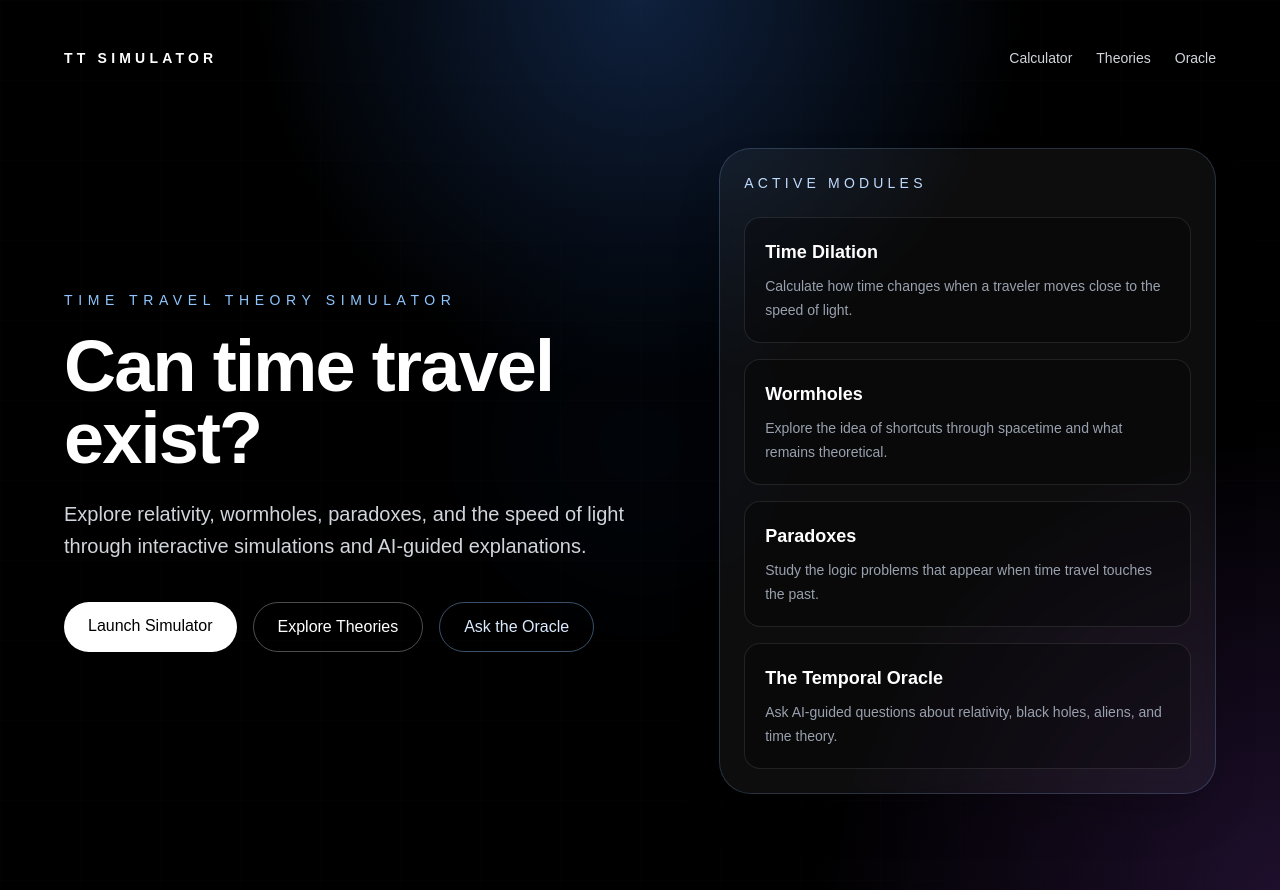
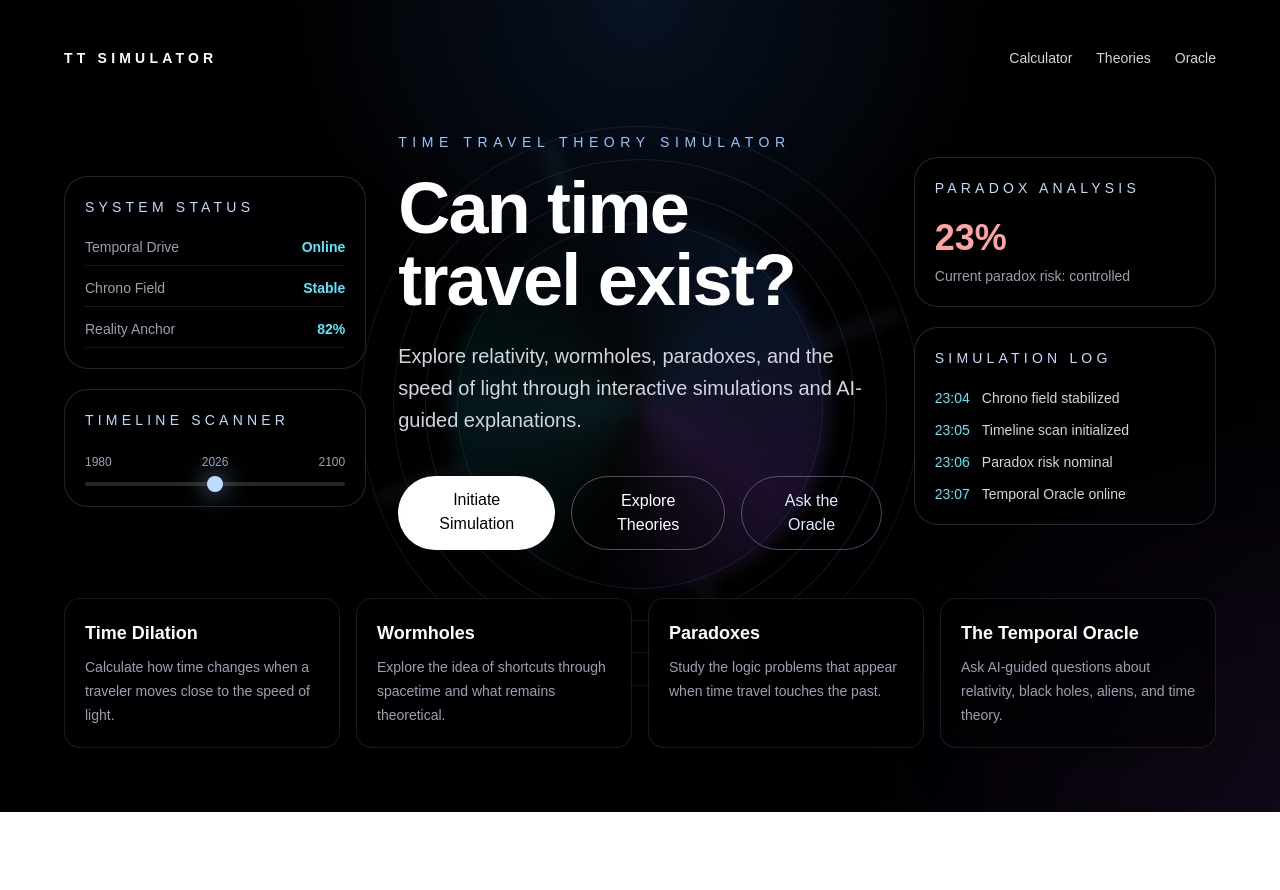
Before and after one commit to anastacia124/time-travel-theory-simulator, a Next.js app: page / in a window 1280 px wide. After the commit the page ends 812 px from the top, so only its background shows below. Built offline with nearby package versions, Linux system fonts and the light colour scheme.

Commit message:
Add futuristic HUD homepage panels

```diff
--- a/app/calculator/page.tsx
+++ b/app/calculator/page.tsx
@@ -2,13 +2,15 @@ import TimeDilationCalculator from "@/components/TimeDilationCalculator";
 
 export default function CalculatorPage() {
   return (
-    <main className="min-h-screen bg-black px-6 py-12 text-white">
-      <section className="mx-auto max-w-5xl">
+    <main className="min-h-screen overflow-hidden bg-black px-6 py-12 text-white">
+      <section className="relative mx-auto max-w-6xl">
+        <div className="absolute inset-0 -z-10 bg-[radial-gradient(circle_at_top_left,_rgba(59,130,246,0.22),_transparent_35%),radial-gradient(circle_at_bottom_right,_rgba(168,85,247,0.16),_transparent_30%)]" />
+
         <a href="/" className="text-sm text-blue-300 hover:text-blue-200">
           ← Back to Home
         </a>
 
-        <div className="mt-12">
+        <div className="mt-12 rounded-[2rem] border border-white/10 bg-white/5 p-8 shadow-2xl backdrop-blur">
           <p className="mb-4 text-sm uppercase tracking-[0.4em] text-blue-300">
             Simulation Module
           </p>
@@ -17,7 +19,7 @@ export default function CalculatorPage() {
             Time Dilation Calculator
           </h1>
 
-          <p className="mt-6 max-w-2xl text-lg text-gray-300">
+          <p className="mt-6 max-w-3xl text-lg leading-8 text-gray-300">
             Enter a speed close to the speed of light and see how time changes
             for a traveler compared to an observer on Earth.
           </p>
--- a/app/page.tsx
+++ b/app/page.tsx
@@ -25,6 +25,19 @@ const features = [
   },
 ];
 
+const systemStatus = [
+  ["Temporal Drive", "Online"],
+  ["Chrono Field", "Stable"],
+  ["Reality Anchor", "82%"],
+];
+
+const simulationLog = [
+  "Chrono field stabilized",
+  "Timeline scan initialized",
+  "Paradox risk nominal",
+  "Temporal Oracle online",
+];
+
 export default function Home() {
   return (
     <main className="min-h-screen overflow-hidden bg-black text-white">
@@ -34,17 +47,35 @@ export default function Home() {
         <div className="absolute inset-0 bg-[linear-gradient(rgba(255,255,255,0.04)_1px,transparent_1px),linear-gradient(90deg,rgba(255,255,255,0.04)_1px,transparent_1px)] bg-[size:80px_80px] opacity-20" />
 
         <motion.div
-          className="absolute left-1/2 top-1/2 h-80 w-80 -translate-x-1/2 -translate-y-1/2 rounded-full bg-blue-500/10 blur-3xl"
+          className="pointer-events-none absolute left-1/2 top-1/2 h-[560px] w-[560px] -translate-x-1/2 -translate-y-1/2 rounded-full border border-blue-300/20"
+          animate={{ rotate: 360 }}
+          transition={{ duration: 28, repeat: Infinity, ease: "linear" }}
+        >
+          <div className="absolute inset-8 rounded-full border border-purple-300/20" />
+          <div className="absolute inset-16 rounded-full border border-blue-200/20" />
+          <div className="absolute inset-24 rounded-full border border-cyan-300/20" />
+          <div className="absolute left-1/2 top-0 h-24 w-1 -translate-x-1/2 rounded-full bg-blue-300/40 blur-sm" />
+          <div className="absolute bottom-0 left-1/2 h-24 w-1 -translate-x-1/2 rounded-full bg-purple-300/40 blur-sm" />
+          <div className="absolute left-0 top-1/2 h-1 w-24 -translate-y-1/2 rounded-full bg-cyan-300/40 blur-sm" />
+          <div className="absolute right-0 top-1/2 h-1 w-24 -translate-y-1/2 rounded-full bg-blue-300/40 blur-sm" />
+        </motion.div>
+
+        <motion.div
+          className="pointer-events-none absolute left-1/2 top-1/2 h-[380px] w-[380px] -translate-x-1/2 -translate-y-1/2 rounded-full bg-[conic-gradient(from_90deg,_transparent,_rgba(59,130,246,0.25),_rgba(168,85,247,0.3),_transparent,_rgba(34,211,238,0.2),_transparent)] blur-sm"
+          animate={{ rotate: -360 }}
+          transition={{ duration: 18, repeat: Infinity, ease: "linear" }}
+        />
+
+        <motion.div
+          className="pointer-events-none absolute left-1/2 top-1/2 h-40 w-40 -translate-x-1/2 -translate-y-1/2 rounded-full bg-blue-200/30 blur-3xl"
           animate={{
-            scale: [1, 1.2, 1],
-            opacity: [0.3, 0.6, 0.3],
+            scale: [1, 1.25, 1],
+            opacity: [0.25, 0.55, 0.25],
           }}
-          transition={{
-            duration: 6,
-            repeat: Infinity,
-            ease: "easeInOut",
-          }}
+          transition={{ duration: 5, repeat: Infinity, ease: "easeInOut" }}
         />
+
+        <div className="absolute inset-0 bg-black/45" />
 
         <div className="relative z-10 mx-auto flex min-h-[calc(100vh-4rem)] max-w-6xl flex-col">
           <nav className="flex items-center justify-between py-4">
@@ -65,31 +96,77 @@ export default function Home() {
             </div>
           </nav>
 
-          <div className="grid flex-1 items-center gap-12 py-16 lg:grid-cols-[1.1fr_0.9fr]">
+          <div className="grid flex-1 items-center gap-8 py-12 lg:grid-cols-[0.75fr_1.2fr_0.75fr]">
+            <motion.aside
+              initial={{ opacity: 0, x: -24 }}
+              animate={{ opacity: 1, x: 0 }}
+              transition={{ duration: 0.8 }}
+              className="hidden space-y-5 lg:block"
+            >
+              <div className="rounded-3xl border border-blue-300/20 bg-black/45 p-5 shadow-2xl backdrop-blur">
+                <p className="text-sm uppercase tracking-[0.3em] text-blue-200">
+                  System Status
+                </p>
+
+                <div className="mt-5 space-y-3">
+                  {systemStatus.map(([label, value]) => (
+                    <div
+                      key={label}
+                      className="flex items-center justify-between border-b border-white/10 pb-2 text-sm"
+                    >
+                      <span className="text-gray-400">{label}</span>
+                      <span className="font-semibold text-cyan-300">
+                        {value}
+                      </span>
+                    </div>
+                  ))}
+                </div>
+              </div>
+
+              <div className="rounded-3xl border border-blue-300/20 bg-black/45 p-5 shadow-2xl backdrop-blur">
+                <p className="text-sm uppercase tracking-[0.3em] text-blue-200">
+                  Timeline Scanner
+                </p>
+
+                <div className="mt-6">
+                  <div className="flex justify-between text-xs text-gray-400">
+                    <span>1980</span>
+                    <span>2026</span>
+                    <span>2100</span>
+                  </div>
+
+                  <div className="relative mt-3 h-1 rounded-full bg-white/15">
+                    <div className="absolute left-1/2 top-1/2 h-4 w-4 -translate-x-1/2 -translate-y-1/2 rounded-full bg-blue-200 shadow-[0_0_24px_rgba(147,197,253,0.9)]" />
+                  </div>
+                </div>
+              </div>
+            </motion.aside>
+
             <motion.div
               initial={{ opacity: 0, y: 24 }}
               animate={{ opacity: 1, y: 0 }}
               transition={{ duration: 0.8 }}
+              className="text-center lg:text-left"
             >
               <p className="mb-5 text-sm uppercase tracking-[0.4em] text-blue-300">
                 Time Travel Theory Simulator
               </p>
 
-              <h1 className="max-w-4xl text-5xl font-bold tracking-tight md:text-7xl">
+              <h1 className="text-5xl font-bold tracking-tight md:text-7xl">
                 Can time travel exist?
               </h1>
 
-              <p className="mt-6 max-w-2xl text-lg leading-8 text-gray-300 md:text-xl">
+              <p className="mx-auto mt-6 max-w-2xl text-lg leading-8 text-gray-300 md:text-xl lg:mx-0">
                 Explore relativity, wormholes, paradoxes, and the speed of light
                 through interactive simulations and AI-guided explanations.
               </p>
 
-              <div className="mt-10 flex flex-col gap-4 sm:flex-row">
+              <div className="mt-10 flex flex-col gap-4 sm:flex-row sm:justify-center lg:justify-start">
                 <a
                   href="/calculator"
                   className="rounded-full bg-white px-6 py-3 text-center font-medium text-black transition hover:bg-blue-200"
                 >
-                  Launch Simulator
+                  Initiate Simulation
                 </a>
 
                 <a
@@ -108,17 +185,48 @@ export default function Home() {
               </div>
             </motion.div>
 
-            <motion.div
+            <motion.aside
               initial={{ opacity: 0, x: 24 }}
               animate={{ opacity: 1, x: 0 }}
-              transition={{ duration: 0.8, delay: 0.2 }}
-              className="rounded-[2rem] border border-blue-300/20 bg-white/5 p-6 shadow-2xl backdrop-blur"
+              transition={{ duration: 0.8, delay: 0.15 }}
+              className="hidden space-y-5 lg:block"
             >
+              <div className="rounded-3xl border border-red-300/20 bg-black/45 p-5 shadow-2xl backdrop-blur">
                 <p className="text-sm uppercase tracking-[0.3em] text-blue-200">
-                Active Modules
+                  Paradox Analysis
                 </p>
 
-              <div className="mt-6 space-y-4">
+                <p className="mt-5 text-4xl font-bold text-red-300">23%</p>
+                <p className="mt-2 text-sm text-gray-400">
+                  Current paradox risk: controlled
+                </p>
+              </div>
+
+              <div className="rounded-3xl border border-blue-300/20 bg-black/45 p-5 shadow-2xl backdrop-blur">
+                <p className="text-sm uppercase tracking-[0.3em] text-blue-200">
+                  Simulation Log
+                </p>
+
+                <div className="mt-5 space-y-3 text-sm text-gray-300">
+                  {simulationLog.map((item, index) => (
+                    <p key={item}>
+                      <span className="mr-3 text-cyan-300">
+                        23:0{index + 4}
+                      </span>
+                      {item}
+                    </p>
+                  ))}
+                </div>
+              </div>
+            </motion.aside>
+          </div>
+
+          <motion.div
+            initial={{ opacity: 0, y: 16 }}
+            animate={{ opacity: 1, y: 0 }}
+            transition={{ duration: 0.8, delay: 0.3 }}
+            className="grid gap-4 pb-8 md:grid-cols-2 lg:grid-cols-4"
+          >
             {features.map((feature, index) => (
               <motion.div
                 key={feature.title}
@@ -126,7 +234,7 @@ export default function Home() {
                 animate={{ opacity: 1, y: 0 }}
                 transition={{ duration: 0.5, delay: 0.3 + index * 0.1 }}
                 whileHover={{ scale: 1.02 }}
-                    className="rounded-2xl border border-white/10 bg-black/30 p-5"
+                className="rounded-2xl border border-white/10 bg-black/45 p-5 shadow-2xl backdrop-blur"
               >
                 <h2 className="text-lg font-semibold">{feature.title}</h2>
                 <p className="mt-2 text-sm leading-6 text-gray-400">
@@ -134,9 +242,7 @@ export default function Home() {
                 </p>
               </motion.div>
             ))}
-              </div>
           </motion.div>
-          </div>
         </div>
       </section>
     </main>
```
Lines whose indentation alone changed are shown as unchanged.
